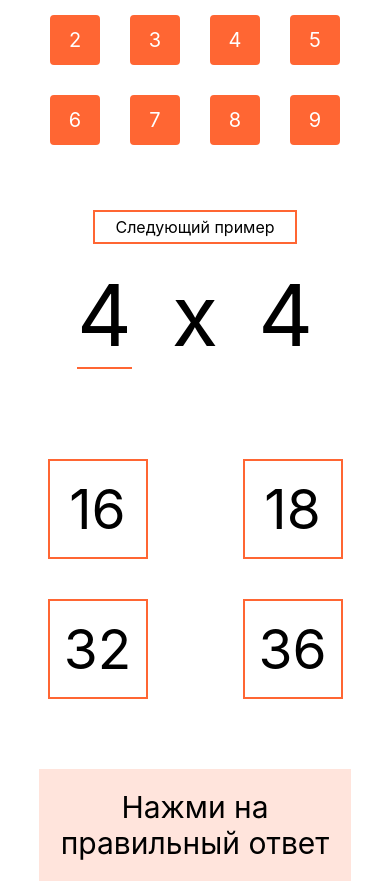
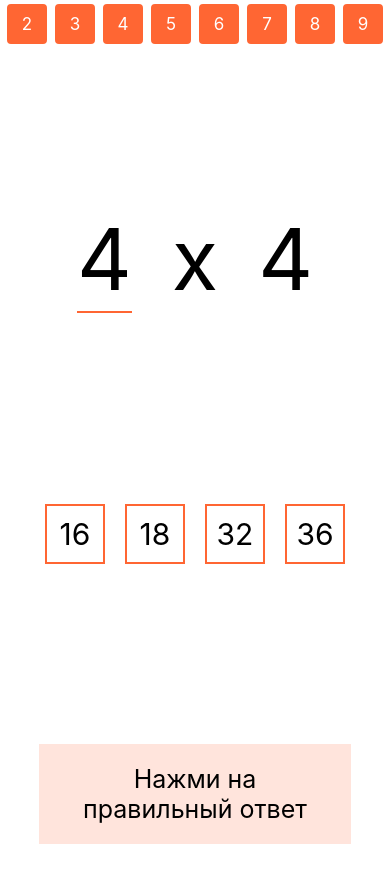
Before and after one commit to Bogus077/multiplication-table, a React (Create React App) app in the folder my-app/: page / in a window 390 px wide. After the commit the page ends 844 px from the top, so only its background shows below. Built offline with nearby package versions, Linux system fonts and the light colour scheme.

Commit message:
add responsive css

```diff
--- a/my-app/src/features/answer/answer.tsx
+++ b/my-app/src/features/answer/answer.tsx
@@ -13,7 +13,7 @@ export default function Answers(): JSX.Element {
 
   const answers = createAnswers(answerRight);
 
-  const checkAnswer = (e) => {
+  const checkAnswer = (e:any) => {
     +e.target.innerHTML === answerRight
       ? dispatch(goodAnswer())
       : dispatch(badAnswer());
@@ -28,7 +28,7 @@ export default function Answers(): JSX.Element {
   );
 }
 
-function AnswerItem(props: { number: number; checkFunction}) {
+function AnswerItem(props: { number: number; checkFunction:any}) {
   return (
     <div
       className={styles.answer__item}
--- a/my-app/src/features/answer/answers.module.css
+++ b/my-app/src/features/answer/answers.module.css
@@ -24,3 +24,24 @@
     background-color: #ff6633;
     color: #fff;
 }
+
+@media screen and (max-width: 700px){
+    .answers{
+        margin: 20px 0 0;
+    }
+
+    .answer__item{
+        margin: 10px;
+    }
+}
+
+@media screen and (max-width: 400px){
+    .answers{
+        font-size: 30px;
+    }
+
+    .answer__item{
+        width: 60px;
+        height: 60px;
+    }
+}
--- a/my-app/src/features/dialog/dialog.module.css
+++ b/my-app/src/features/dialog/dialog.module.css
@@ -9,3 +9,10 @@
     width: 80vw;
     text-align: center;
 }
+
+@media screen and (max-width: 700px){
+    .dialog{
+        margin-top: 10px;
+        font-size: 25px;
+    }
+}
--- a/my-app/src/features/expression/expression.module.css
+++ b/my-app/src/features/expression/expression.module.css
@@ -13,3 +13,9 @@
 .expression__item_active{
     border-bottom: 2px solid #ff6633;
 }
+
+@media screen and (max-width: 700px){
+    .expression__item{
+        margin: 0 20px;
+    }
+}
--- a/my-app/src/features/table/numbersRow/number/number.module.css
+++ b/my-app/src/features/table/numbersRow/number/number.module.css
@@ -27,3 +27,18 @@
 .number_active:hover{
     background-color: hsla(15, 100%, 60%, 0.8);
 }
+
+@media screen and (max-width: 700px){
+    .number{
+        margin: 7px;
+    }
+}
+
+@media screen and (max-width: 400px){
+    .number{
+        margin: 4px;
+        font-size: 17px;
+        width: 40px;
+        height: 40px;
+    }
+}
--- a/my-app/src/features/table/table.module.css
+++ b/my-app/src/features/table/table.module.css
@@ -5,5 +5,6 @@
     display: flex;
     flex-direction: column;
     align-items: center;
-    /* padding: 0 20px; */
+    justify-content: space-between;
+    overflow-x: hidden;
 }
--- a/my-app/src/features/table/table.tsx
+++ b/my-app/src/features/table/table.tsx
@@ -18,7 +18,7 @@ export default function Table() : ReactElement {
   return (
     <div className={styles.screen}>
       <NumbersRow />
-      <Button text={'Следующий пример'} onClickFunction={getNextExpression} />
+      {/* <Button text={'Следующий пример'} onClickFunction={getNextExpression} /> */}
       <Expression />
       <Answers />
       <Dialog />
--- a/my-app/src/features/ui/button/button.module.css
+++ b/my-app/src/features/ui/button/button.module.css
@@ -14,3 +14,9 @@
     background-color: #ff6633;
     color: #fff;
 }
+
+@media screen and (max-width: 700px){
+    .button{
+        margin: 20px 0;
+    }
+}
--- a/my-app/src/index.css
+++ b/my-app/src/index.css
@@ -5,6 +5,8 @@ body {
     sans-serif;
   -webkit-font-smoothing: antialiased;
   -moz-osx-font-smoothing: grayscale;
+  overflow-x: hidden;
+  max-width: 100vw;
 }
 
 code {
```
